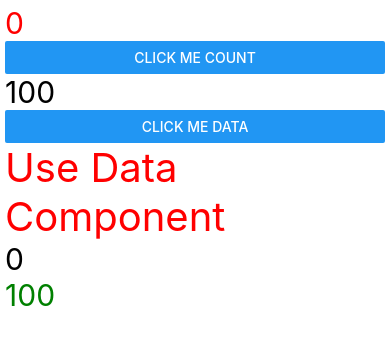
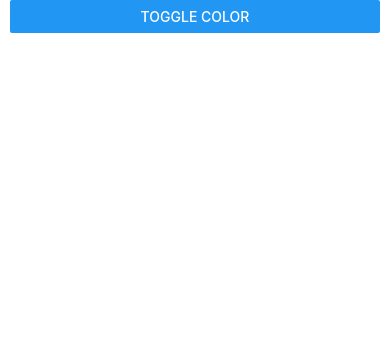
Before and after one commit to gopalkushwah/React-Native, a React Native app: screen / in a window 390 px wide. Shown: the top 344 px of the page. Built offline with nearby package versions, Linux system fonts and the light colour scheme.

Commit message:
Toggle Color on click of button

```diff
--- a/components/User.jsx
+++ b/components/User.jsx
@@ -8,59 +8,25 @@ import {View, Button, Text } from 'react-native';
 */}
 const User =() => {
 
-    const [count,setCount]=useState(0);
-    const [data,setData]=useState(100);
-
-    const incrementCount = ()=>{
-        setCount(count + 1);
-    }
-    const incrementData = ()=>{
-        setData(data + 5);
-    }
+    const [toggle,setToggle]=useState(false);
     return (
-        <View style={{
-                margin: 5,
-                height : 810
-                }}>
-            <Text style={{fontSize:30,color:'red'}}>{count}</Text>
+        <View style={{height:'100%',backgroundColor: toggle ? "black" : "white"}}>
+            <View
+            style={{
+                margin : 10,
+                marginTop :'auto',
+                marginBottom :'auto'
+                }}
+            >
             <Button
-            title='Click Me Count'
-            touchSoundDisabled
-            onPress={incrementCount}
+            title='Toggle Color'
+            onPress={()=>{
+                setToggle(!toggle)
+            }}
             ></Button>
-
-            <Text style={{fontSize:30,color:'black'}}>{data}</Text>
-            <Button
-            title='Click Me Data'
-            touchSoundDisabled
-            onPress={incrementData}
-            ></Button>
-
-            <UserContacts info={{count,data}}/>
+            </View>
         </View>
     )
 }
 
-
-
-const UserContacts = (props) =>{
-    const {count,data} = props.info;
-    useEffect(()=>{
-        console.warn("count has changed "+count);
-    },[count]);
-
-    useEffect(()=>{
-        console.warn("data has changed "+data);
-    },[data]);
-
-    return(
-        <View>
-            <Text style={{fontSize:40,color:'red'}}>Use Data Component</Text>
-            <Text style={{fontSize:30,color:'black'}}>{count}</Text>
-            <Text style={{fontSize:30,color:'green'}}>{data}</Text>
-        </View>
-
-    )
-
-}
 export default User;
```
